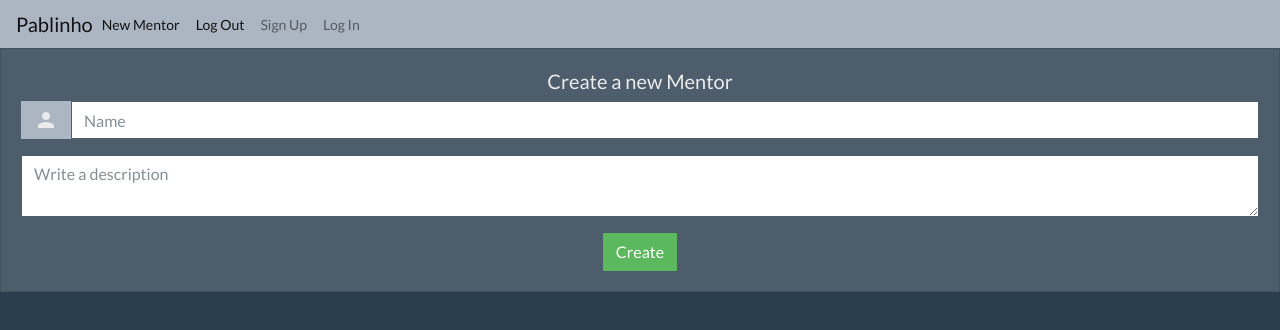
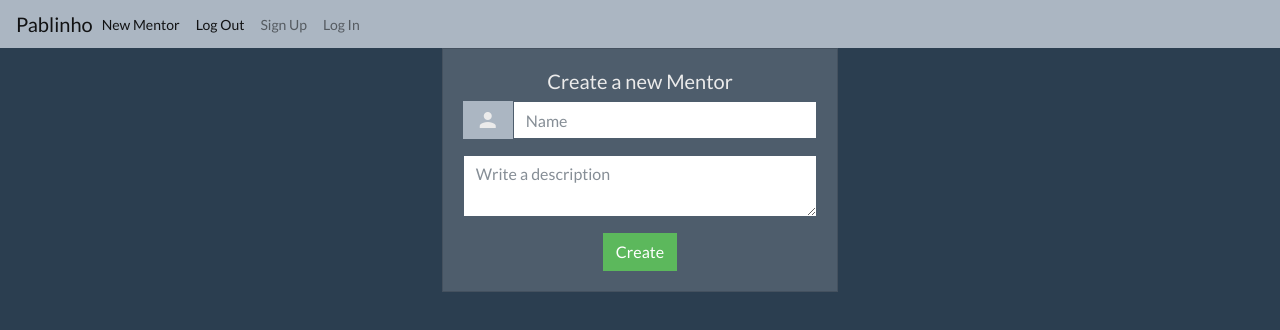
Before and after one commit to barriospablo/MentorMe, a React (Create React App) app: page /create in a window 1280 px wide. Shown: the top 330 px of the page. Built offline with nearby package versions, Linux system fonts and the light colour scheme.

Commit message:
Create mentor updated

```diff
--- a/src/components/mentors/CreateMentor.js
+++ b/src/components/mentors/CreateMentor.js
@@ -1,29 +1,47 @@
 import React, { useState } from "react";
 import { db } from "../../firebase";
-
+/**
+ * @name CreateMentor
+ * @description Component with form to create a new mentor
+ * @author pablo.barrios
+ */
 const CreateMentor = () => {
   const initialState = {
     title: "",
     content: "",
   };
+  const [values, setValues] = useState(initialState);
 
+  /**
+   *
+   * @param {Object} mentorObject
+   * @name addMentor
+   * @description method in charge of push a new mentor in firebase and reset form after add a mentor
+   */
   const addMentor = async (mentorObject) => {
     await db.collection("mentors").doc().set(mentorObject);
     window.alert("Mentor added");
     setValues({ ...initialState });
   };
-  const [values, setValues] = useState(initialState);
+  /**
+   *
+   * @param {*} e
+   * @name handleChange
+   * @description set values from the form in the state
+   */
   const handleChange = (e) => {
     const { name, value } = e.target;
     setValues({ ...values, [name]: value });
   };
+
   const AddOrEdditMentor = async (e) => {
     e.preventDefault();
     addMentor(values);
   };
 
   return (
-    <div className="form">
+    <div className="container col-sm-4">
+      <div className="form ">
         <form className="card card-body" onSubmit={AddOrEdditMentor}>
           <h5 className="">Create a new Mentor</h5>
           <div className="form-group input-group">
@@ -55,6 +73,7 @@ const CreateMentor = () => {
           </div>
         </form>
       </div>
+    </div>
   );
 };
 export default CreateMentor;
```
Lines whose indentation alone changed are shown as unchanged.
